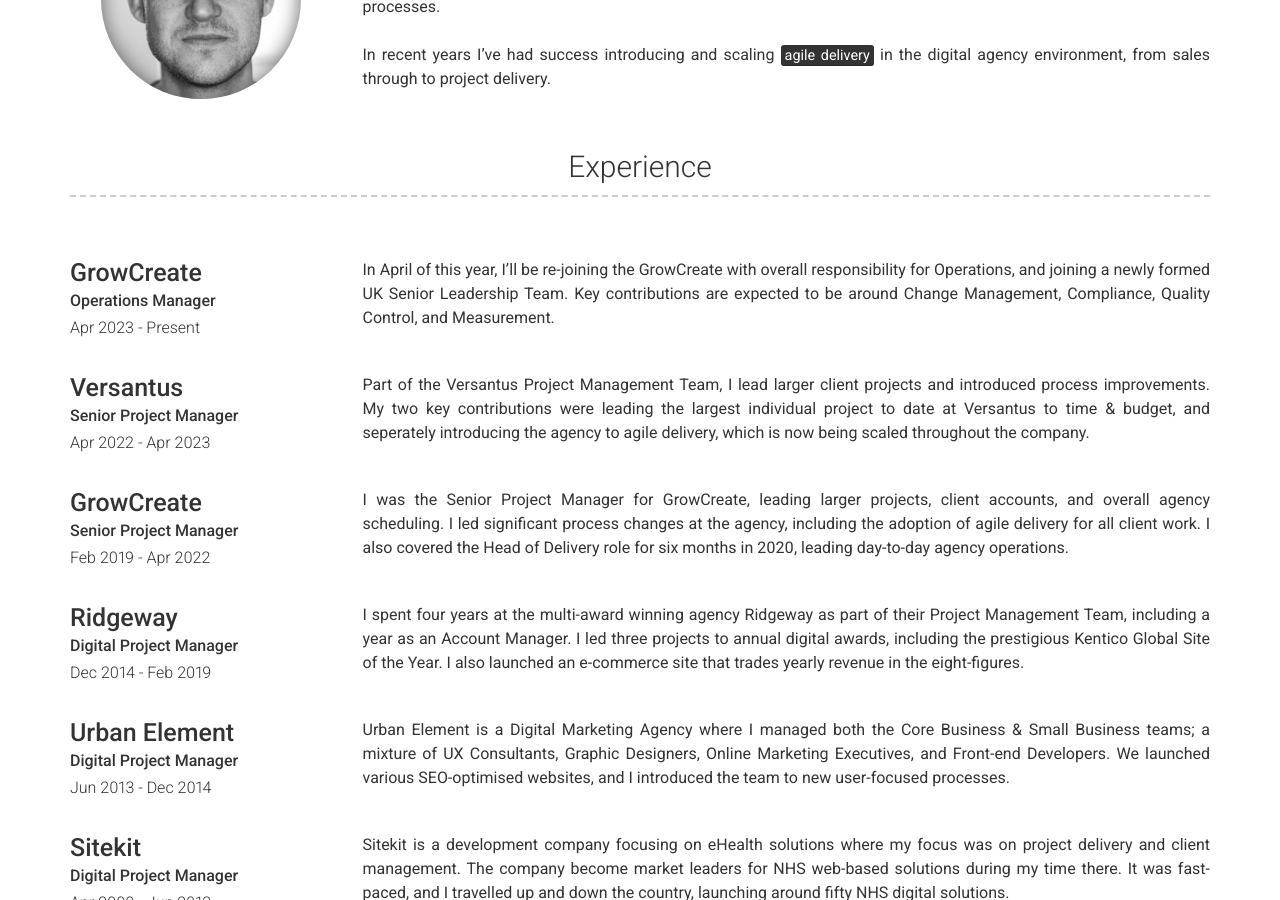
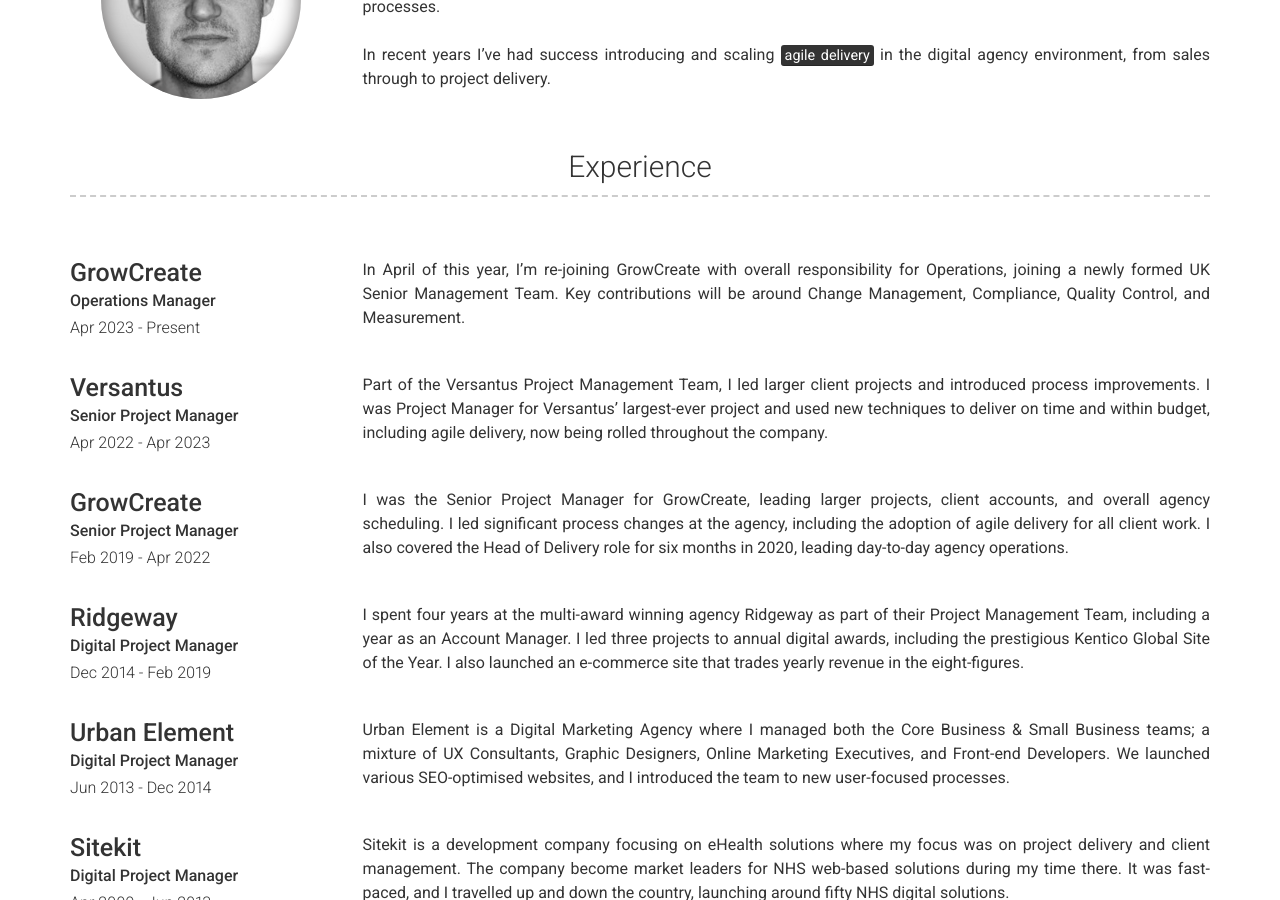
Before and after one commit to csgdavidson/Charlie-Davidson2, a Jekyll site: the page built from index.md, in a window 1280 px wide and 900 px high, scrolled down 380 px. Built offline with Jekyll 4.4.1, drawn with Linux system fonts in a browser that asks for light colours; nearby versions of some CDN libraries.

Commit message:
Update experience.yml

```diff
--- a/_data/experience.yml
+++ b/_data/experience.yml
@@ -4,12 +4,12 @@
   job_title: Operations Manager
   dates: Apr 2023 - Present
   description:
-    In April of this year, I'll be re-joining the GrowCreate with overall responsibility for Operations, and joining a newly formed UK Senior Leadership Team. Key contributions are expected to be around Change Management, Compliance, Quality Control, and Measurement.
+    In April of this year, I'm re-joining GrowCreate with overall responsibility for Operations, joining a newly formed UK Senior Management Team. Key contributions will be around Change Management, Compliance, Quality Control, and Measurement.
 - company: Versantus
   job_title: Senior Project Manager
   dates: Apr 2022 - Apr 2023
   description:
-    Part of the Versantus Project Management Team, I lead larger client projects and introduced process improvements. My two key contributions were leading the largest individual project to date at Versantus to time & budget, and seperately introducing the agency to agile delivery, which is now being scaled throughout the company.
+    Part of the Versantus Project Management Team, I led larger client projects and introduced process improvements. I was Project Manager for Versantus' largest-ever project and used new techniques to deliver on time and within budget, including agile delivery, now being rolled throughout the company.
 - company: GrowCreate
   job_title: Senior Project Manager
   dates: Feb 2019 - Apr 2022
```
